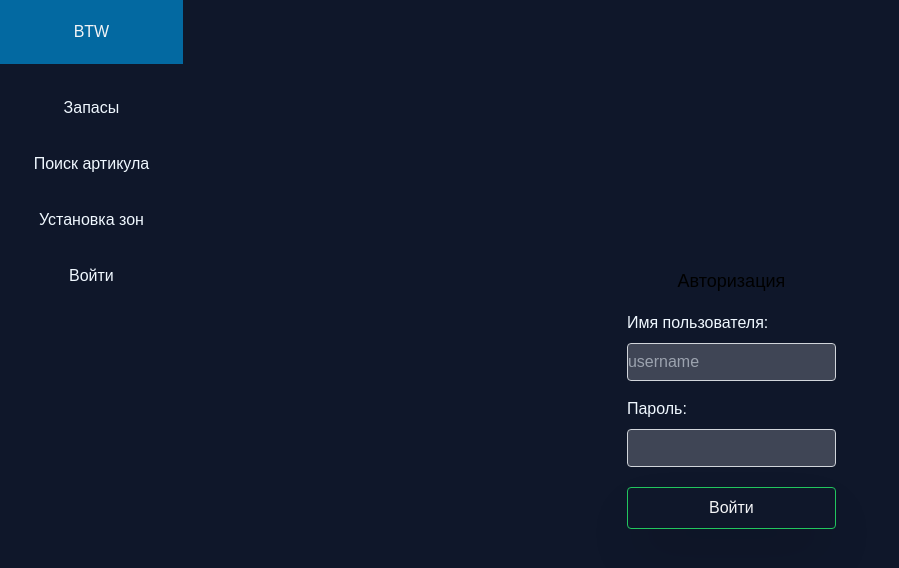
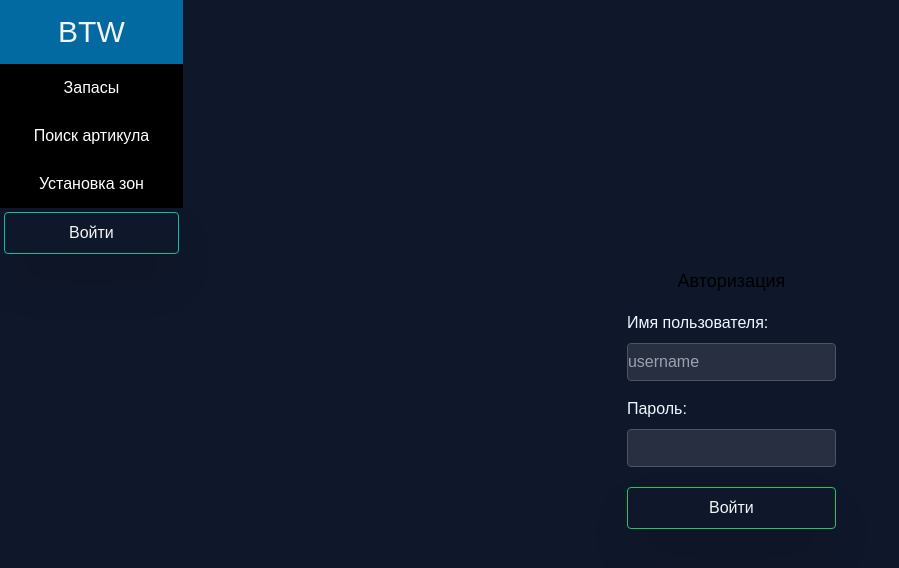
Before and after one commit to PlatenPrime/btw-client, a React (Create React App) app: page /login in a window 1280 px wide. Shown: the top 568 px of the page, without its empty margins (0-899 px from the left). Built offline with nearby package versions, Linux system fonts and the light colour scheme; no server answers; what tw-elements would draw is missing.

Commit message:
22.04.2023

```diff
--- a/src/components/Spinner/Spinner.module.css
+++ b/src/components/Spinner/Spinner.module.css
@@ -16,8 +16,8 @@
 	display: grid;
 	place-content: center;
 	border-radius: 50%;
-	border: 1rem solid rgb(0, 238, 255);
-	box-shadow: 0px 0px 1rem 5px rgb(0, 238, 255);
+	border: 0.5rem solid hsl(180, 100%, 70%);
+	box-shadow: 0px 0px 1.5rem 10px hsl(180, 100%, 70%);
 	border-bottom-color: transparent;
 	border-top-color: transparent;
 
@@ -37,8 +37,8 @@ animation: rotate1 2.5s  infinite alternate;
 	display: grid;
 	place-content: center;
 	border-radius: 50%;
-	border: 1rem solid rgba(3, 62, 255, 0);
-	box-shadow: 0px 0px 1rem 5px rgb(0, 238, 255);
+	border: 0.5rem solid hsl(120, 100%, 50%);
+	box-shadow: 0px 0px 1rem 5px hsl(120, 100%, 50%);
 
 	border-left-color: transparent;
 	border-right-color: transparent;
@@ -55,13 +55,13 @@ animation: rotate2 2s  infinite alternate ;
 }
 .circle3 {
 	aspect-ratio: 1/1;
-	width:90px;
-	height:90px;
+	width:80px;
+	height:80px;
 	display: grid;
 	place-content: center;
 	border-radius: 50%;
-	border: 1rem solid rgb(255, 0, 221);
-	box-shadow: 0px 0px 1rem 5px rgb(255, 0, 221);
+	border: 0.5rem solid hsl(240, 100%, 70%);
+	box-shadow: 0px 0px 1rem 5px hsl(240, 100%, 70%);
 
 	border-left-color: transparent;
 	border-right-color: transparent;
@@ -81,8 +81,9 @@ animation: rotate1 1.5s  infinite alternate ;
 	display: grid;
 	place-content: center;
 	border-radius: 50%;
-	border: 1rem solid rgba(231, 4, 34, 0);
-	box-shadow: 0px 0px 1rem 5px rgb(255, 0, 221);
+	border: 0.5rem solid hsl(300, 100%, 70%);
+	box-shadow: 0px 0px 1rem 5px hsl(300, 100%, 70%);
+
 	border-top-color: transparent;
 	border-bottom-color: transparent;
 
@@ -102,8 +103,8 @@ animation: rotate2 1s  infinite alternate ;
 	display: grid;
 	place-content: center;
 	border-radius: 50%;
-	border: 1rem solid rgb(91, 248, 0);
-	box-shadow: 0px 0px 1rem 5px rgb(91, 248, 0);
+	border: 0.4rem solid hsl(60, 100%, 70%);
+	box-shadow: 0px 0px 1rem 5px hsl(60, 100%, 70%);
 	border-bottom-color: transparent;
 	border-top-color: transparent;
 
@@ -125,14 +126,14 @@ animation: rotate1 0.5s  infinite alternate ;
 	}
 
 	100% {
-	  transform: rotate(1000deg);
+	  transform: rotate(360deg);
 
 	}
   }
 
    @keyframes rotate2 {
 	0% {
-	  transform: rotate(1000deg);
+	  transform: rotate(540deg);
 
 	}
 
--- a/src/components/UI/Sidebar/SidebarBTW.jsx
+++ b/src/components/UI/Sidebar/SidebarBTW.jsx
@@ -4,6 +4,7 @@ import { useDispatch, useSelector } from 'react-redux';
 import { Link, NavLink } from "react-router-dom";
 import { checkIsAuth, logout } from '../../../redux/features/auth/authSlice';
 import { toast } from 'react-toastify';
+import ButtonBlock from '../../blocks/ButtonBlock';
 
 
 const SidebarBTW = () => {
@@ -11,12 +12,19 @@ const SidebarBTW = () => {
 
 	const activeStyles = {
 		color: "white",
-		backgroundColor: "lightblue",
+		backgroundColor: "darkgray",
+
+		padding: "12px",
+	}
+
+	const inActiveStyles = {
+		color: "white",
+		backgroundColor: "black",
+		padding: "12px",
+	}
 
 
 
-
-	}
 
 
 	const isAuth = useSelector(checkIsAuth);
@@ -35,7 +43,7 @@ const SidebarBTW = () => {
 	return (
 
 		<div className='hidden  min-h-screen md:min-w-fit md:w-1/6
-		md:flex flex-col justify-start items-stratch text-center space-y-8
+		md:flex flex-col justify-start items-stratch text-center
 
 		sticky top-0
 
@@ -46,11 +54,11 @@ const SidebarBTW = () => {
 
 			<NavLink
 				to={"/"}
-				style={({ isActive }) => isActive ? activeStyles : undefined}
-				className="bg-red-600"
+
+
 			>
 
-				<div className='flex items-center justify-center w-full h-16 text-gray-100 bg-sky-800 hover:bg-sky-700 '>
+				<div className='flex items-center justify-center w-full h-16 text-3xl text-gray-100 bg-sky-800 hover:bg-sky-700 '>
 
 					BTW
 
@@ -63,14 +71,14 @@ const SidebarBTW = () => {
 
 			<NavLink
 				to={"rows"}
-				style={({ isActive }) => isActive ? activeStyles : undefined}
+				style={({ isActive }) => isActive ? activeStyles : inActiveStyles}
 			>
 				Запасы
 			</NavLink>
 
 			<NavLink
 				to={"artfind"}
-				style={({ isActive }) => isActive ? activeStyles : undefined}
+				style={({ isActive }) => isActive ? activeStyles : inActiveStyles}
 			>
 				Поиск артикула
 			</NavLink>
@@ -78,7 +86,7 @@ const SidebarBTW = () => {
 
 			<NavLink
 				to={"artszones"}
-				style={({ isActive }) => isActive ? activeStyles : undefined}
+				style={({ isActive }) => isActive ? activeStyles : inActiveStyles}
 			>
 				Установка зон
 			</NavLink>
@@ -86,10 +94,19 @@ const SidebarBTW = () => {
 
 
 			{isAuth ?
-				<button
-					className="text-red-600"
-					onClick={logoutHandler} >Выйти</button> :
-				<Link to={"/login"}>Войти</Link>
+				<ButtonBlock
+					className="cancel-c"
+					onClick={logoutHandler} >Выйти</ButtonBlock>
+
+				:
+
+				<ButtonBlock
+				className="search-c"
+				>
+					<Link to={"/login"}>Войти</Link>
+				</ButtonBlock>
+
+
 			}
 
 
--- a/src/index.css
+++ b/src/index.css
@@ -121,13 +121,14 @@ color: aliceblue;
 	  py-1.5
 
 	  font-normal
-	  text-gray-700
-	  bg-white bg-opacity-20
+	  text-white
+	  bg-white bg-opacity-10
 	  bg-clip-padding
-	  border border-solid border-gray-300
+	  border border-solid border-gray-600
 	  rounded
 	  transition ease-in-out duration-300
-	   focus:bg-transparent  focus:border-gray-600 focus:outline-none;
+	   focus:bg-opacity-20
+	  focus:border-white focus:outline-none;
 
 }
 
--- a/src/pages/MainPage.jsx
+++ b/src/pages/MainPage.jsx
@@ -59,17 +59,16 @@ const MainPage = () => {
 
 				<ContentMain     >
 
-					<CardBlock className=" bg-gradient-to-r from-sky-700 to-indigo-700" >
+					<CardBlock className=" " >
 
-						<SpinnerBlock />
+						<CardBlock className="flex justify-center" >
+
+						<SpinnerBlock   />
+
+						</CardBlock>
 
 
 						<RowBlock className="text-3xl" >
-
-
-
-
-
 
 
 
@@ -88,18 +87,7 @@ const MainPage = () => {
 
 
 
-
-
 					</CardBlock>
-
-
-
-
-
-
-
-
-
 
 
 					<CardBlock className="grid md:grid-cols-3" >
@@ -112,9 +100,6 @@ const MainPage = () => {
 						<ButtonBlock className='add' >Add</ButtonBlock>
 						<ButtonBlock className='search' >Search</ButtonBlock>
 					</CardBlock>
-
-
-
 
 
 
--- a/src/pages/Pallet/Pallet/PalletPositionAdd.jsx
+++ b/src/pages/Pallet/Pallet/PalletPositionAdd.jsx
@@ -8,6 +8,7 @@ import { useState } from 'react';
 import ButtonBlock from '../../../components/blocks/ButtonBlock';
 import InputBlock from '../../../components/blocks/InputBlock';
 import CellBlock from '../../../components/blocks/CellBlock';
+import RowBlock from '../../../components/blocks/RowBlock';
 
 
 
@@ -66,13 +67,13 @@ const PalletPositionAdd = ({ positions, setPositions }) => {
 
 	return (
 
-		<CellBlock className='flex justify-center'>
+		<RowBlock className='flex justify-center'>
 
 
 
 			{isPositionAdding ?
 
-				<CellBlock className=''>
+
 
 
 
@@ -81,18 +82,18 @@ const PalletPositionAdd = ({ positions, setPositions }) => {
 						className='flex flex-row  p-6'
 					>
 
-						<CellBlock className='flex flex-col md:flex-row  '>
+						<CellBlock className='flex flex-col xl:flex-row  '>
 							<InputBlock type="text"
-								className=' '
+								className='m-1 text-center '
 								value={art}
 								onChange={(e) => setArt(e.target.value)}
-								placeholder="Артикул"
+								placeholder="Артикул..."
 							/>
 							<InputBlock type="number"
-								className='   '
+								className=' m-1 text-center '
 								value={pieces}
 								onChange={(e) => setPieces(e.target.value)}
-								placeholder="Количество"
+								placeholder="Количество..."
 							/>
 						</CellBlock>
 
@@ -119,8 +120,6 @@ const PalletPositionAdd = ({ positions, setPositions }) => {
 
 
 
-				</CellBlock>
-
 
 
 
@@ -133,7 +132,7 @@ const PalletPositionAdd = ({ positions, setPositions }) => {
 
 
 				<ButtonBlock
-					className='add flex text-xl items-center '
+					className='add flex text-xl items-center my-6 '
 
 					onClick={handlerPositionAddAdd}
 				>
@@ -149,7 +148,7 @@ const PalletPositionAdd = ({ positions, setPositions }) => {
 			}
 
 
-		</CellBlock>
+		</RowBlock>
 	);
 };
 
--- a/src/pages/Pallet/Pallet/PalletTitle.jsx
+++ b/src/pages/Pallet/Pallet/PalletTitle.jsx
@@ -57,7 +57,7 @@ const PalletTitle = ({ title, setTitle }) => {
 
 
 					<InputBlock
-						className='text-center text-white text-2xl'
+						className='text-center text-white text-xl'
 						type="text"
 						value={newTitle}
 						placeholder='Название...'
--- a/src/pages/Row/Row/RowPalletAdd.jsx
+++ b/src/pages/Row/Row/RowPalletAdd.jsx
@@ -10,7 +10,7 @@ import ButtonBlock from '../../../components/blocks/ButtonBlock';
 
 
 import { BiPlus, BiSave } from "react-icons/bi";
-import { BiCheck } from "react-icons/bi";
+
 import { BiX } from "react-icons/bi";
 
 
@@ -27,17 +27,17 @@ const RowPalletAdd = ({
 
 }) => {
 	return (
-		<RowBlock className='py-2' >
+		<RowBlock className='py-2  ' >
 
 			{
 				isPalletCreate ?
 
 
-					<CellBlock className='flex justify-center w-full p-1'>
+					<CellBlock className='flex justify-center w-full p-2'>
 
 
 						<InputBlock
-							className='mx-1'
+							className='mx-1 text-center'
 							type="text"
 							value={palletTitle}
 							placeholder='Название...'
@@ -73,12 +73,12 @@ const RowPalletAdd = ({
 
 
 					<ButtonBlock
-						className='create w-full p-3 flex items-center justify-center'
+						className='create w-full my-1 p-3 flex items-center justify-center'
 						onClick={() => setIsPalletCreate(true)}
 					>
-						<BiPlus />
-						Добавить паллету
-						<BiPlus />
+
+						Создать паллету
+
 					</ButtonBlock>
 
 
--- a/src/pages/Row/Row/RowTitle.jsx
+++ b/src/pages/Row/Row/RowTitle.jsx
@@ -62,7 +62,7 @@ const RowTitle = ({ title, setTitle }) => {
 
 
 						<InputBlock
-							className=' text-center text-2xl text-orange-700'
+							className=' text-center text-2xl text-white'
 							type="text"
 							value={newTitle}
 							placeholder='Название...'
@@ -107,7 +107,7 @@ const RowTitle = ({ title, setTitle }) => {
 
 						{title &&
 
-							<TextBlock className=' mx-2 text-2xl text-orange-700 '>
+							<TextBlock className=' mx-2 text-2xl text-white '>
 
 								{newTitle}
 
--- a/src/pages/Row/RowPage.jsx
+++ b/src/pages/Row/RowPage.jsx
@@ -157,7 +157,9 @@ const RowPage = () => {
 	// Pallet handlers
 
 	const handlerCreatePallet = () => {
-		try {
+
+
+		if (palletTitle) try {
 			const rowId = params.id;
 			const title = palletTitle;
 			const positions = [];
@@ -207,13 +209,15 @@ const RowPage = () => {
 
 				<ContentMain   >
 
-					<CardBlock className="p-2  " >
 
 
-						<TextBlock className="text-2xl text-white   rounded m-1 p-3 bg-amber-500" >
-							Паллеты
-						</TextBlock>
 
+					<TextBlock className="text-2xl text-white   rounded m-1 p-3 bg-amber-500" >
+						Паллеты
+					</TextBlock>
+
+
+					<CardBlock className="p-2  " >
 
 						{isRowEditing &&
 							<RowTitle
@@ -235,7 +239,9 @@ const RowPage = () => {
 						/>
 						}
 
+					</CardBlock>
 
+					<CardBlock className="p-2  " >
 
 						<RowPallets
 							pallets={pallets}
```
